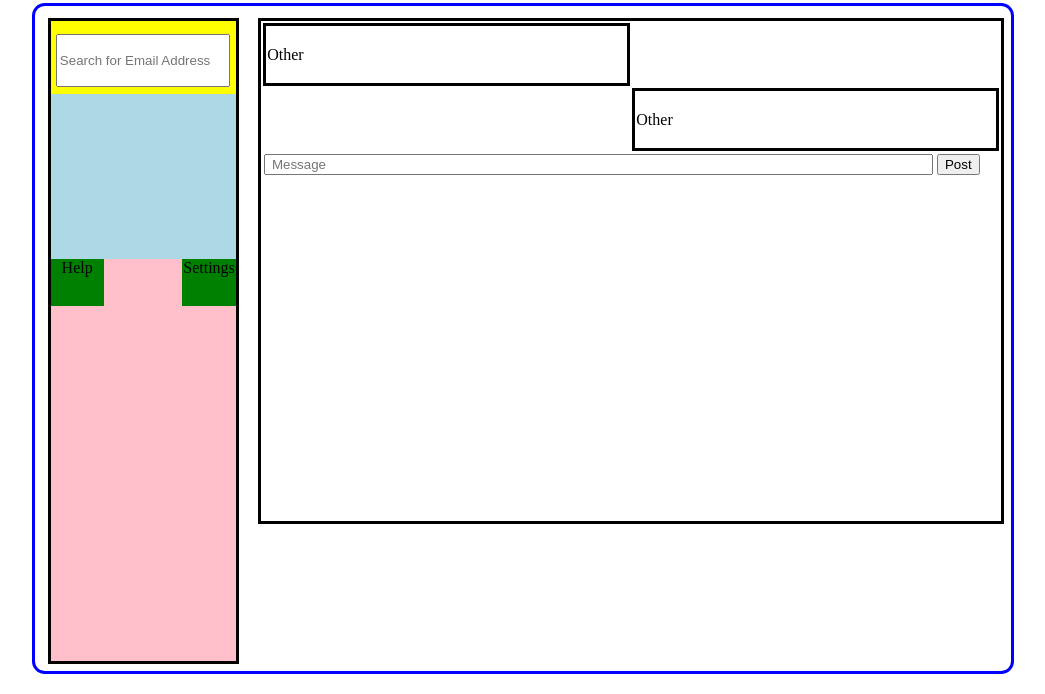
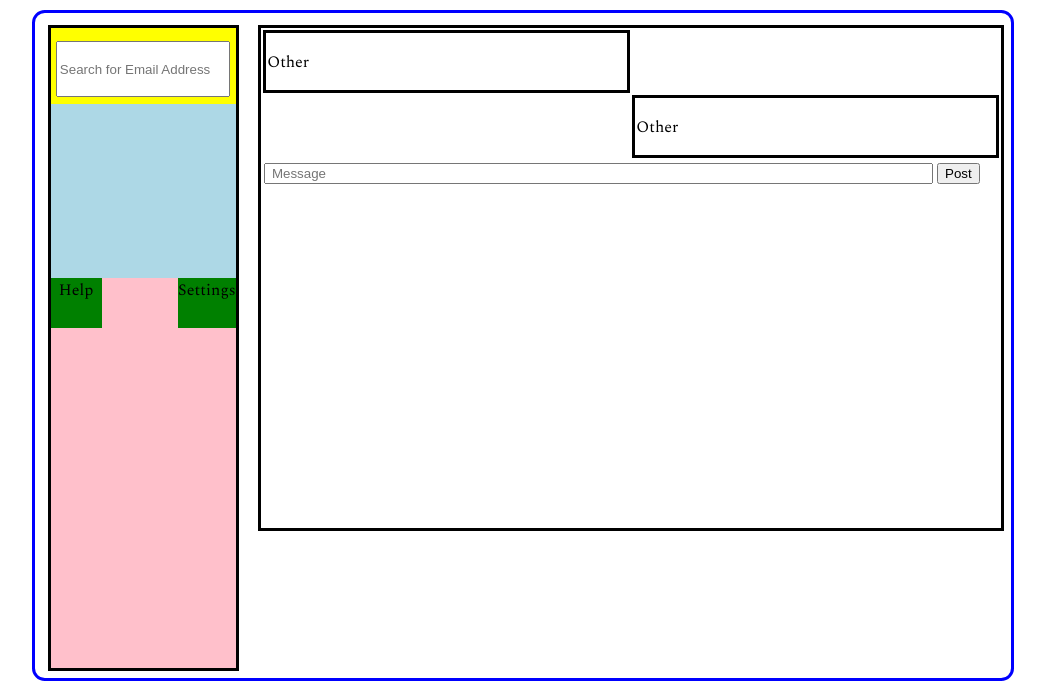
Before and after one commit to NicholasSynovic/ShortStack, a website built with webpack: page src/app/index.html in a window 1280 px wide. Shown: the part 114-808 px from the top of the page, without its empty margins (117-1162 px from the left). Built offline with nearby package versions, Linux system fonts and the light colour scheme; some packages are replaced by stand-ins of ours; no server answers.

Commit message:
Implement custom fonts everywhere

```diff
--- a/src/app/index.html
+++ b/src/app/index.html
@@ -7,6 +7,8 @@
         <meta name="viewport" content="width=device-width, initial-scale=1.0">
         <link rel="stylesheet" href="../css/app_index.css">
         <link rel="stylesheet" href="../css/component_navbar.css">
+        <link rel="stylesheet" href="https://fonts.googleapis.com/css?family=Spectral">
+        <link rel="stylesheet" href="https://fonts.googleapis.com/css?family=Karla">
         <script defer="defer" src="../components/navbar.js" onload="navbarApp()"></script>
     </head>
     <body>
--- a/src/css/app_index.css
+++ b/src/css/app_index.css
@@ -5,6 +5,8 @@ body    {
     min-width: 50vw;
     max-height: 100vh;
     max-width: 100vw;
+    font-family: "Spectral", "Karla";
+
 }
 
 #content    {
--- a/src/css/root_signInUp.css
+++ b/src/css/root_signInUp.css
@@ -5,6 +5,7 @@ body    {
     min-width: 50vw;
     max-height: 100vh;
     max-width: 100vw;
+    font-family: "Spectral", "Karla";
 }
 
 
```
Also changed, not shown: src/signIn.html (+2 -0 lines), src/signUp.html (+2 -0 lines).
